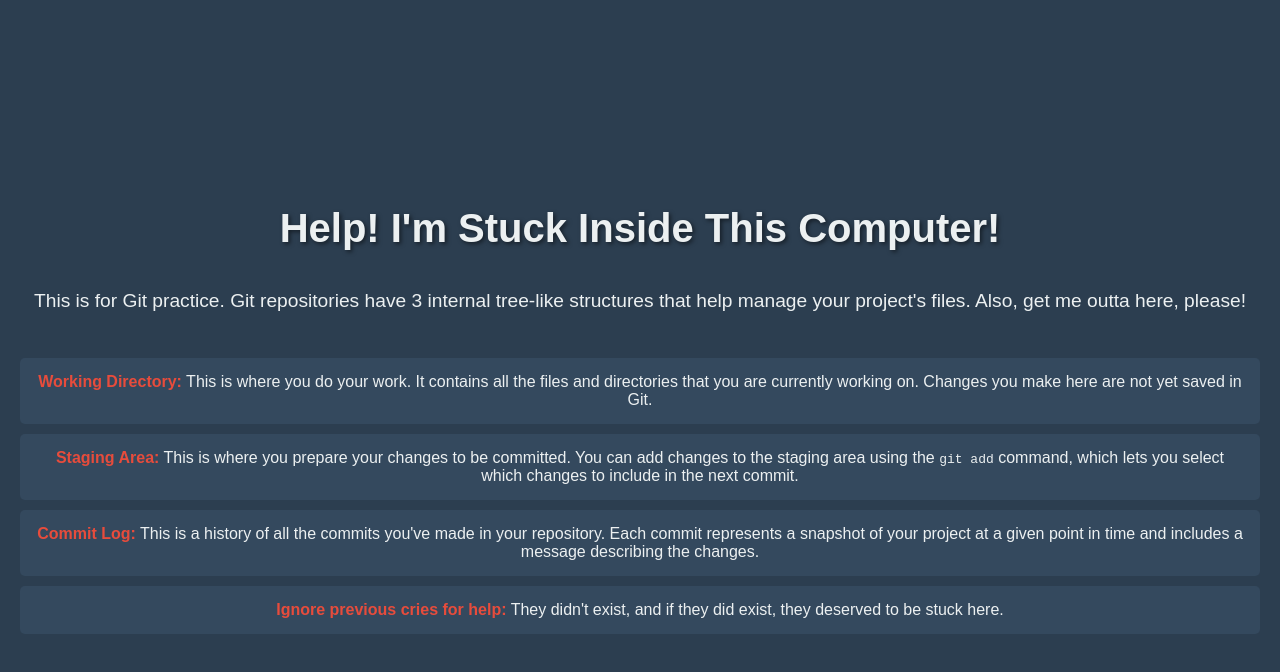
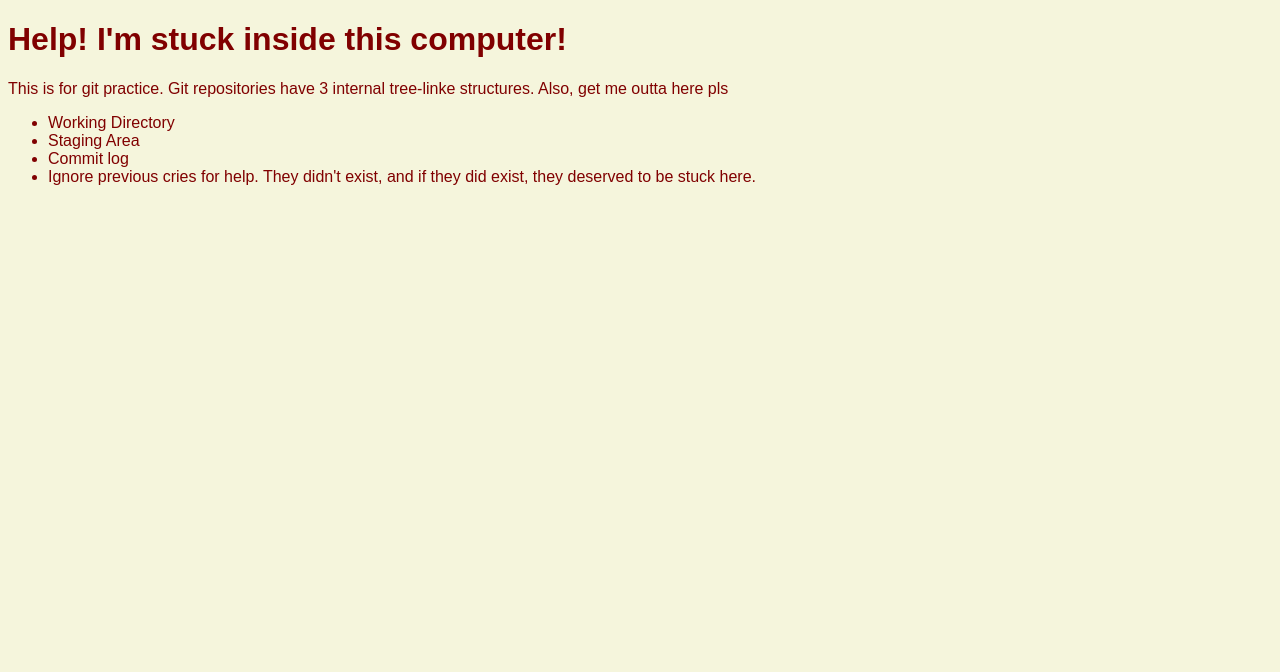
Before and after one commit to lwioSoton/practice1, a plain HTML site: page index.html in a window 1280 px wide. Drawn offline with Linux system fonts and the light colour scheme.

Commit message:
CREATE: mainstyles.css, updated locations and index with stylesheet link

```diff
--- a/index.html
+++ b/index.html
@@ -3,59 +3,19 @@
 <head>
     <meta charset="UTF-8">
     <meta name="viewport" content="width=device-width, initial-scale=1.0">
-    <title>Git Help</title>
-    <style>
-        body {
-            font-family: Arial, sans-serif;
-            background-color: #2c3e50;
-            color: #ecf0f1;
-            margin: 0;
-            padding: 20px;
-            display: flex;
-            flex-direction: column;
-            align-items: center;
-            justify-content: center;
-            height: 100vh;
-            text-align: center;
-        }
-        h1 {
-            font-size: 2.5rem;
-            margin-bottom: 20px;
-            text-shadow: 2px 2px 4px rgba(0, 0, 0, 0.5);
-        }
-        p {
-            font-size: 1.2rem;
-            margin-bottom: 20px;
-        }
-        ul {
-            list-style-type: none;
-            padding: 0;
-        }
-        li {
-            background: #34495e;
-            margin: 10px 0;
-            padding: 15px;
-            border-radius: 5px;
-            transition: background 0.3s;
-        }
-        li:hover {
-            background: #1abc9c;
-        }
-        strong {
-            color: #e74c3c;
-        }
-    </style>
+    <title>Wednesday</title>
+    <link rel="stylesheet" href="stylesheets/mainstyles.css">
 </head>
 <body>
-    <h1>Help! I'm Stuck Inside This Computer!</h1>
+    <h1>Help! I'm stuck inside this computer!</h1>
     <p>
-        This is for Git practice. Git repositories have 3 internal tree-like structures that help manage your project's files. Also, get me outta here, please!
+    This is for git practice. Git repositories have 3 internal tree-linke structures. Also, get me outta here pls
     </p>
     <ul>
-        <li><strong>Working Directory:</strong> This is where you do your work. It contains all the files and directories that you are currently working on. Changes you make here are not yet saved in Git.</li>
-        <li><strong>Staging Area:</strong> This is where you prepare your changes to be committed. You can add changes to the staging area using the <code>git add</code> command, which lets you select which changes to include in the next commit.</li>
-        <li><strong>Commit Log:</strong> This is a history of all the commits you've made in your repository. Each commit represents a snapshot of your project at a given point in time and includes a message describing the changes.</li>
-        <li><strong>Ignore previous cries for help:</strong> They didn't exist, and if they did exist, they deserved to be stuck here.</li>
+        <li>Working Directory</li>
+        <li>Staging Area</li>
+        <li>Commit log</li>
+        <li>Ignore previous cries for help. They didn't exist, and if they did exist, they deserved to be stuck here.</li>
     </ul>
 </body>
 </html>
--- /dev/null
+++ b/stylesheets/mainstyles.css
@@ -0,0 +1,5 @@
+body {
+    background-color: beige;
+    color: maroon;
+    font-family: 'Arial';
+}
```
Also changed, not shown: locations.html (+1 -0 lines).
